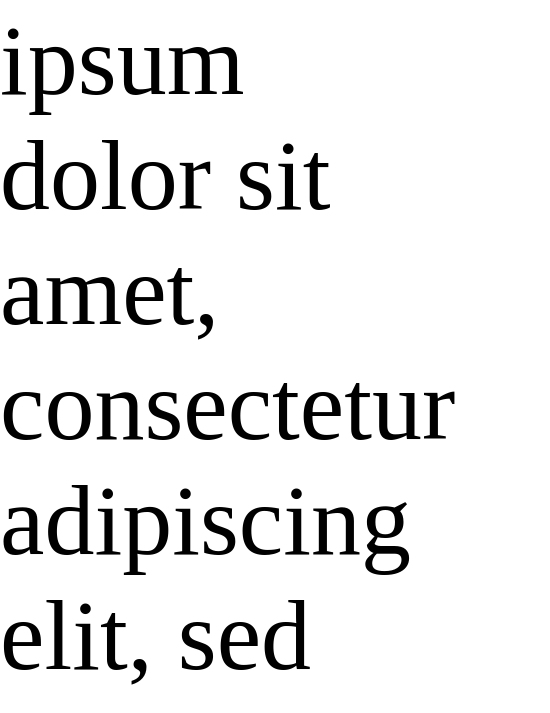
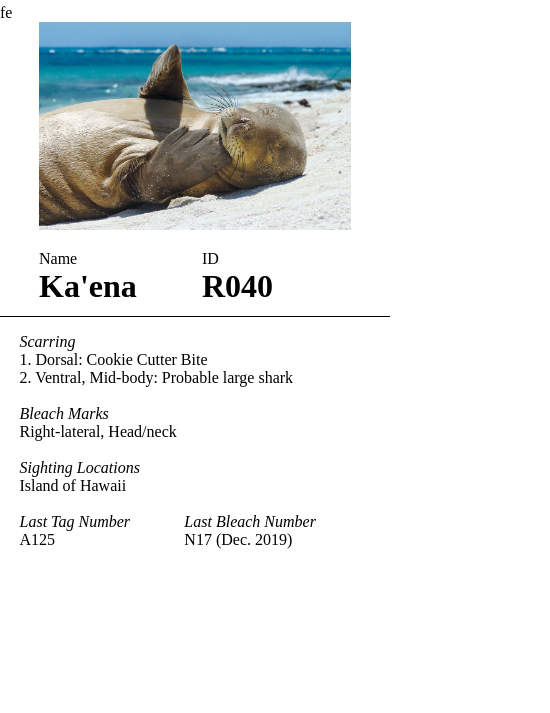
Before and after one commit to keskami/Monkseal-Database-Website, a plain HTML site: page main.html in a window 390 px wide. Shown: the part 112-825 px from the top of the page, 550 px wide, since content can reach past the window. Drawn offline with Linux system fonts and the light colour scheme.

```diff
--- a/main.html
+++ b/main.html
@@ -29,7 +29,7 @@
 
       <div id="verticalMenu">
         <ul>
-          <li><a href="Screens/home.html">HOME</a></li>
+          <li><a href="main.html">HOME</a></li>
           <li><a href="Screens/learnMore.html">LEARN MORE</a></li>
           <li><a href="Screens/oceanActivities.html">OCEAN ACTIVITES</a></li>
           <li><a href="Screens/aboutUs.html">ABOUT</a></li>
@@ -54,15 +54,42 @@
         </li>
       </div>
     </ul>
-    <P style = "font-size: 100px">Lorem ipsum dolor sit amet, consectetur adipiscing elit, sed do eiusmod tempor incididunt ut labore et dolore magna aliqua. Sollicitudin aliquam ultrices sagittis orci a scelerisque purus semper eget. Ac tincidunt vitae semper quis. Dignissim suspendisse in est ante in nibh mauris cursus. Nunc faucibus a pellentesque sit amet porttitor. Odio pellentesque diam volutpat commodo sed egestas egestas fringilla phasellus. Tempus quam pellentesque nec nam aliquam sem et. Ut sem viverra aliquet eget sit amet. Eros donec ac odio tempor orci dapibus ultrices in. Porttitor lacus luctus accumsan tortor posuere ac ut. Orci eu lobortis elementum nibh tellus molestie nunc non. Nunc lobortis mattis aliquam faucibus purus in massa tempor nec. Nunc id cursus metus aliquam eleifend. Viverra orci sagittis eu volutpat. Mi sit amet mauris commodo quis imperdiet massa tincidunt. Odio ut enim blandit volutpat maecenas volutpat blandit. Neque convallis a cras semper auctor.
+    <p>fe</p>
 
-      Platea dictumst vestibulum rhoncus est pellentesque elit ullamcorper dignissim cras. Pellentesque pulvinar pellentesque habitant morbi tristique senectus et netus et. Interdum consectetur libero id faucibus nisl tincidunt eget nullam non. Semper quis lectus nulla at volutpat. Purus viverra accumsan in nisl nisi scelerisque eu. Dignissim convallis aenean et tortor at risus viverra. Amet consectetur adipiscing elit ut aliquam. Vitae suscipit tellus mauris a diam maecenas. Nibh praesent tristique magna sit amet purus. Tempor orci dapibus ultrices in iaculis nunc sed augue. Dolor morbi non arcu risus quis varius quam. Ut etiam sit amet nisl purus in. Neque volutpat ac tincidunt vitae semper quis lectus nulla at. Cursus metus aliquam eleifend mi in. Eu turpis egestas pretium aenean pharetra.
+    <img onclick="expandImage()" id="img-seal" src="/img/waterMonk.jpg" alt="water monk seal" />
 
-      Luctus venenatis lectus magna fringilla urna porttitor rhoncus dolor. A erat nam at lectus urna duis convallis convallis tellus. Pulvinar neque laoreet suspendisse interdum consectetur libero id. Id consectetur purus ut faucibus pulvinar elementum integer. Augue interdum velit euismod in pellentesque. Arcu dictum varius duis at consectetur lorem. Ultricies tristique nulla aliquet enim. Aenean pharetra magna ac placerat vestibulum lectus mauris ultrices. Tempor commodo ullamcorper a lacus vestibulum sed arcu non odio. Id aliquet lectus proin nibh nisl condimentum id venenatis. Sed tempus urna et pharetra pharetra massa massa. Rhoncus est pellentesque elit ullamcorper dignissim cras. Vulputate enim nulla aliquet porttitor lacus luctus accumsan tortor. Diam maecenas ultricies mi eget.
-
-      Rhoncus urna neque viverra justo nec ultrices dui. Dolor sit amet consectetur adipiscing elit ut aliquam purus. Id consectetur purus ut faucibus pulvinar elementum integer enim. Ullamcorper a lacus vestibulum sed arcu non. Et pharetra pharetra massa massa. Elit scelerisque mauris pellentesque pulvinar pellentesque habitant. Donec pretium vulputate sapien nec sagittis aliquam malesuada bibendum arcu. Urna molestie at elementum eu facilisis sed odio. At ultrices mi tempus imperdiet nulla malesuada pellentesque elit. Nibh praesent tristique magna sit amet purus gravida quis. Leo in vitae turpis massa. Interdum velit euismod in pellentesque massa. Adipiscing elit duis tristique sollicitudin nibh. Id consectetur purus ut faucibus pulvinar elementum integer. Quis lectus nulla at volutpat diam ut venenatis tellus. Donec pretium vulputate sapien nec sagittis.
-
-      Neque aliquam vestibulum morbi blandit cursus risus at ultrices. Vel turpis nunc eget lorem dolor sed viverra ipsum nunc. A diam sollicitudin tempor id eu nisl nunc mi. In hac habitasse platea dictumst quisque sagittis purus. Elementum tempus egestas sed sed risus pretium. Iaculis eu non diam phasellus vestibulum lorem sed risus ultricies. Dolor morbi non arcu risus quis varius quam quisque. Leo integer malesuada nunc vel risus. Congue nisi vitae suscipit tellus mauris a diam. Amet risus nullam eget felis eget nunc lobortis. Egestas purus viverra accumsan in nisl nisi. Commodo nulla facilisi nullam vehicula ipsum a arcu. Ut porttitor leo a diam sollicitudin tempor id eu nisl. Lacus viverra vitae congue eu consequat ac felis donec. Et tortor consequat id porta nibh venenatis cras sed. Elit ullamcorper dignissim cras tincidunt lobortis feugiat. Dictum fusce ut placerat orci nulla pellentesque. Volutpat maecenas volutpat blandit aliquam. Risus viverra adipiscing at in tellus integer feugiat scelerisque varius. Eu volutpat odio facilisis mauris sit amet.</P>
+    <div id="sealIdentity">
+      <div id="sealName">
+        <p>Name</p>
+        <h1>Ka'ena</h1>
+      </div>
+      <div id="sealID">
+        <p>ID</p>
+        <h1>R040</h1>
+      </div>
+    </div>
+    <div id="sealInfoContainer">
+      <div id="sealInfo">
+        <p><i>Scarring</i></p>
+        <p>1. Dorsal: Cookie Cutter Bite</p>
+        <p>2. Ventral, Mid-body: Probable large shark</p>
+        <br />
+        <p><i>Bleach Marks</i></p>
+        <p>Right-lateral, Head/neck</p>
+        <br />
+        <p><i>Sighting Locations</i></p>
+        <p>Island of Hawaii</p>
+        <br />
+        <div style="float:left">
+          <p><i>Last Tag Number</i></p>
+          <p>A125</p>
+        </div>
+        <div style="float:right; margin-right:20%">
+          <p><i>Last Bleach Number</i></p>
+          <p>N17 (Dec. 2019)</p>
+        </div>
+      </div>
+    </div>
     <script type="text/javascript">
       function myFunction() {
         var x = document.getElementById("verticalMenu");
@@ -91,20 +118,28 @@
 
       // Add the sticky class to the navbar when you reach its scroll position. Remove "sticky" when you leave the scroll position
       function menuIphoneScroll() {
-        if (window.pageYOffset >= sticky) {
+        if (window.pageYOffset > sticky) {
           navbar.classList.add("sticky");
         } else {
           navbar.classList.remove("sticky");
         }
 
-        if (window.pageYOffset >= sticky2) {
+        if (window.pageYOffset > sticky2) {
           navbar2.classList.add("sticky");
         } else {
           navbar2.classList.remove("sticky");
         }
       }
 
-
+      function expandImage() {
+        var img = document.getElementById("img-seal");
+        if(img.style.width == "80%"){
+          img.style.width = "100%";
+        }
+        else{
+          img.style.width = "80%"
+        }
+      }
     </script>
   </body>
 </html>
--- a/mainStyle.css
+++ b/mainStyle.css
@@ -33,7 +33,8 @@
 }
 
 #verticalMenu {
-
+  position:absolute;
+  width:99.5%;
   text-align: center;
   background-color: #dddddd;
   color: blue;
@@ -102,6 +103,31 @@
 .sticky + .content {
   padding-top: 60px;
 }
+img {
+  display: block;
+  margin-left: auto;
+  margin-right: auto;
+  width: 80%;
+}
+#sealName{
+  float:left;
+  margin-left: 10%;
+  margin-top: 5%
+}
+#sealID {
+  float:right;
+  margin-right: 30%;
+  margin-top: 5%
+}
+#sealIdentity{
+  border-bottom: 1px solid black;
+  overflow:hidden;
+  padding-bottom: 3%;
+}
+#sealInfo{
+  margin: 4% 0 0 5%;
+}
+
 
 /* Add a grey background color on mouse-over */
 
```
